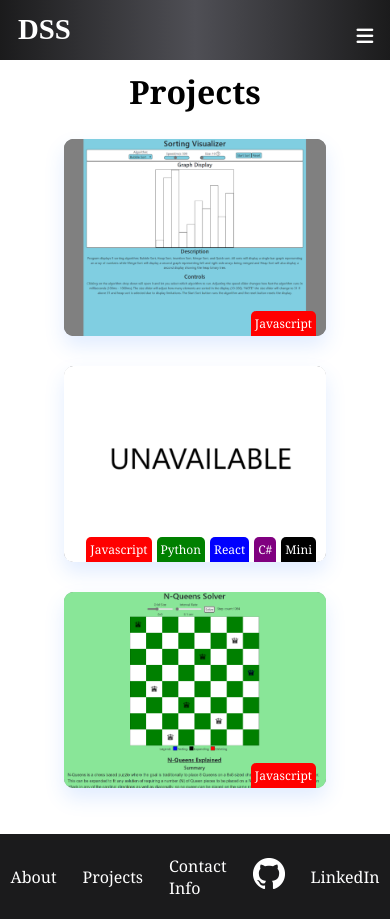
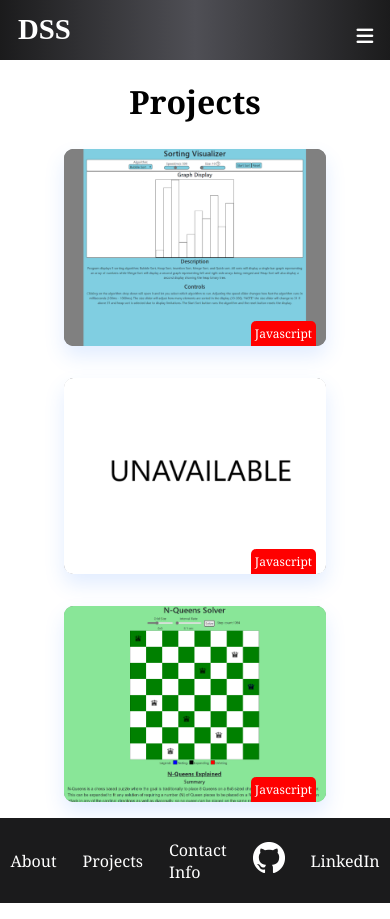
Before and after one commit to DSSzymanski/Portfolio, a React (Create React App) app: page /projects in a window 390 px wide. Built offline with nearby package versions, Linux system fonts and the light colour scheme.

Commit message:
Minor adjustments to positioning.

```diff
--- a/src/components/Card/CardItems.js
+++ b/src/components/Card/CardItems.js
@@ -35,7 +35,7 @@ export const CardItems = [
 		title: 'test',
 		img: '',
 		path: '/',
-		tags: [js, python, react, cSharp, mini]
+		tags: [js]
 	},
 	{
 		title: 'N-Queens Visualization',
--- a/src/components/Card/ProjectCards.css
+++ b/src/components/Card/ProjectCards.css
@@ -15,14 +15,13 @@
 	padding: 1rem 4rem;
 	display: grid;
 	grid-template-columns: repeat(3, auto);
-	grid-gap: 5%;
+	grid-gap: 2em;
 	list-style: none;
 }
 
 .card-container {
 	border-radius: 10px;
 	box-shadow: 0 10px 20px rgba(56, 125, 255, 0.15);
-	margin-bottom: 30px;
 }
 
 .card-image {
@@ -126,17 +125,15 @@
 
 @media screen and (max-width: 960px) {
 	.card-list {
+		grid-template-columns: repeat(2, auto);
+	}
+}
+
+@media screen and (max-width: 680px) {
+	.card-list {
 		display: flex;
 		flex-direction: column;
 		justify-content: center;
 		align-items: center;
 	}
-
-	.card-image {
-		height: 100%;
-	}
-
-	.ProjectsHeader {
-		margin-top: 10px;
-	}
 }
--- a/src/components/ContactForm/ContactForm.css
+++ b/src/components/ContactForm/ContactForm.css
@@ -15,8 +15,12 @@
 .contact-form-container {
     background-color: rgb(226, 226, 236);
     width: 40%;
+    position: relative;
+    margin-left: auto;
+    margin-right: 25px;
     text-align: center;
     margin-top: 25px;
+    margin-bottom: 25px;
 }
 
 .contact-form {
@@ -88,6 +92,8 @@ textarea {
         width: 80%;
         margin-left: auto;
         margin-right: auto;
+        position: relative;
+        margin-bottom: 25px;
     }
 
     .contact-message {
```
